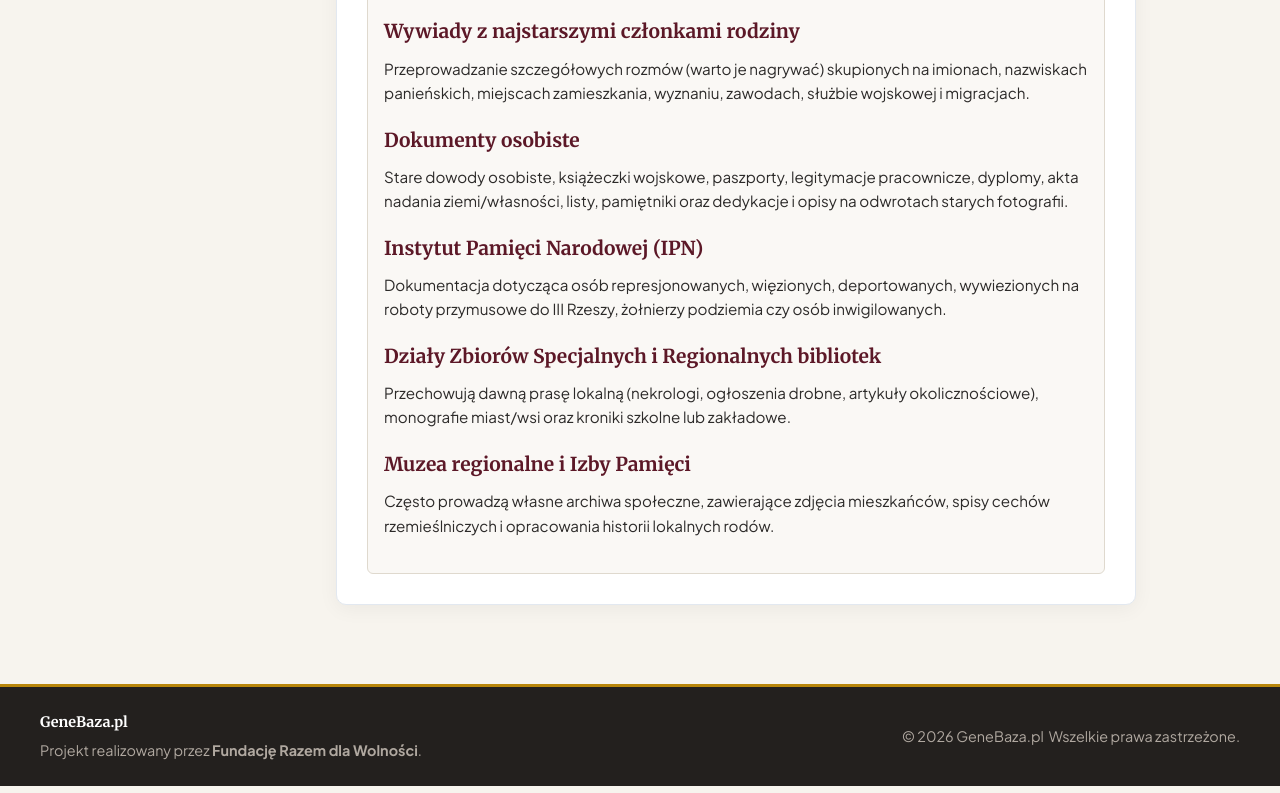
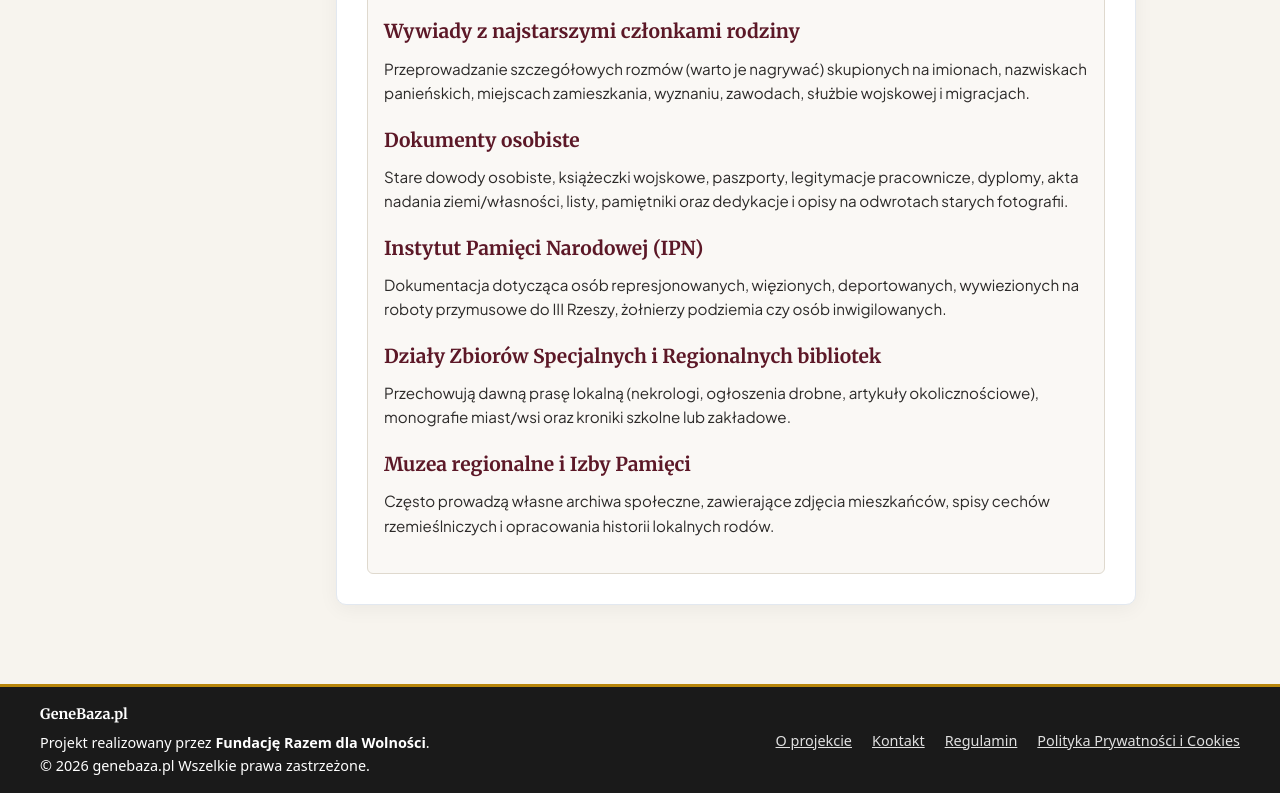
Before and after one commit to fundacjardw-cell/www.genebaza.pl, a plain HTML site: page poradnik.html in a window 1280 px wide. Shown: the part 899-1692 px from the top of the page. Drawn offline with Linux system fonts and the light colour scheme.

Commit message:
Add files via upload

```diff
--- a/poradnik.html
+++ b/poradnik.html
@@ -124,15 +124,21 @@
 
     </div>
 
-    <footer>
+    <footer class="site-footer" role="contentinfo">
         <div class="footer-container">
             <div class="footer-info">
                 <h4>GeneBaza.pl</h4>
                 <p>Projekt realizowany przez <strong>Fundację Razem dla Wolności</strong>.</p>
+                <p>&copy; 2026 genebaza.pl Wszelkie prawa zastrzeżone.</p>
             </div>
-            <div>
-                <p>&copy; 2026 GeneBaza.pl &nbsp;Wszelkie prawa zastrzeżone.</p>
-            </div>
+            <nav class="footer-nav" aria-label="Nawigacja po stopce">
+            <ul class="footer-links">
+                <li><a href="/o-projekcie">O projekcie</a></li>
+                <li><a href="/wsparcie">Kontakt</a></li>
+                <li><a href="/regulamin">Regulamin</a></li>
+                <li><a href="/polityka-prywatnosci">Polityka Prywatności i Cookies</a></li>
+            </ul>
+            </nav>
         </div>
     </footer>
 
```
Also changed, not shown: archiwa-i-ksiegi.html (+10 -4 lines), armia-austro-wegierska.html (+10 -4 lines), armia-niemiecka.html (+10 -4 lines), armia-rosyjska.html (+10 -4 lines), historia-lokalna.html (+10 -4 lines), i-wojna-swiatowa.html (+10 -4 lines), ii-wojna-swiatowa.html (+10 -4 lines), kartoteki-i-spisy.html (+10 -4 lines), stany-zjednoczone.html (+10 -4 lines), stare-mapy.html (+10 -4 lines), wsparcie.html (+10 -4 lines).
